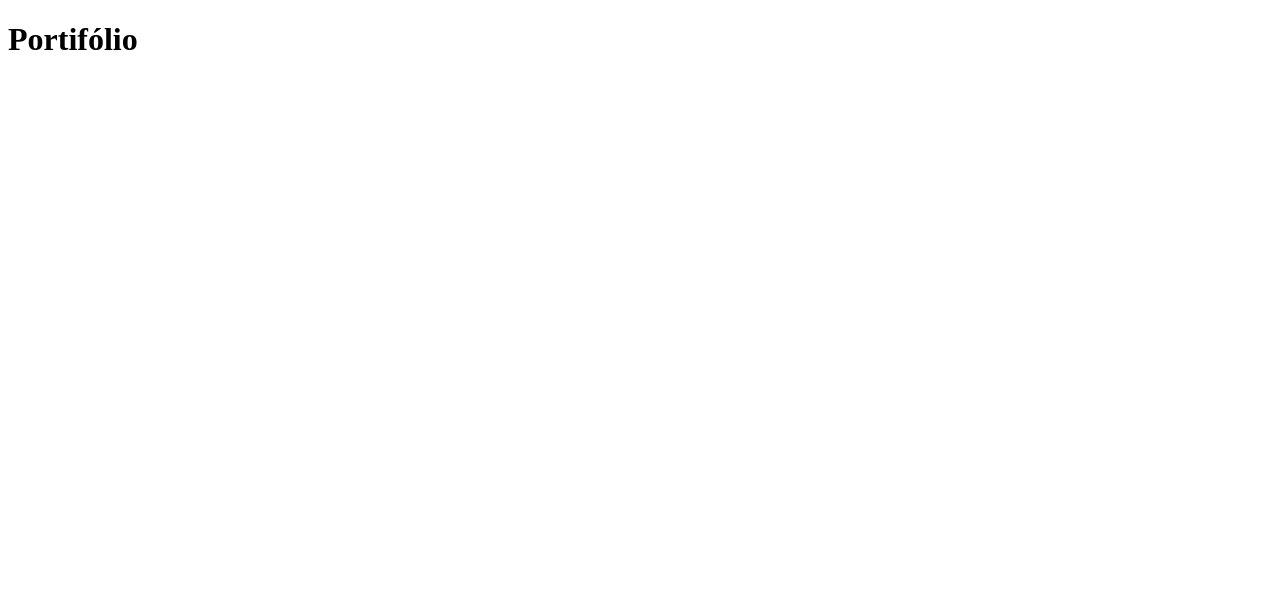
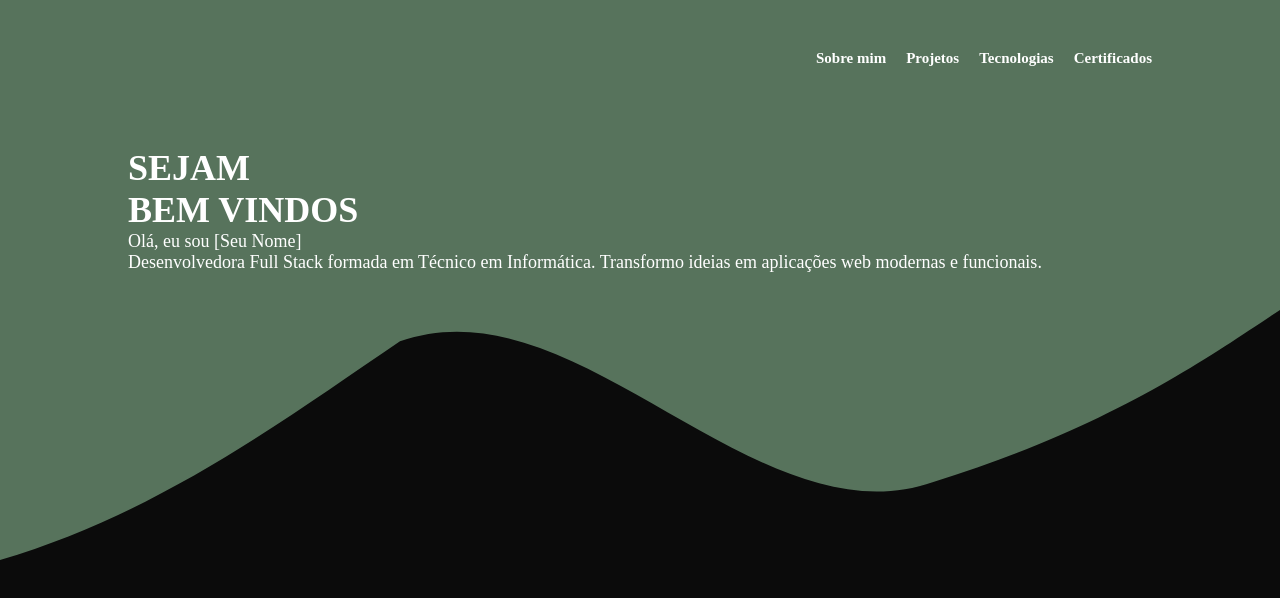
Before and after one commit to Mavi23y/Portifolio, a React (Vite) app in the folder portifolio/: page / in a window 1280 px wide. Shown: the top 598 px of the page. Built offline with nearby package versions, Linux system fonts and the light colour scheme.

Commit message:
01_07_26 header

```diff
--- a/portifolio/src/App.css
+++ b/portifolio/src/App.css
@@ -0,0 +1,4 @@
+.cont-app{
+    background-color: #0b0b0b;
+    min-height: 100vh;
+}
--- a/portifolio/src/App.jsx
+++ b/portifolio/src/App.jsx
@@ -1,10 +1,19 @@
 import './App.css'
+import Header from './components/Header'
 
 function App() {
 
   return (
-    <div className="App">
-      <h1>Portifólio</h1>
+    <div className="cont-app">
+      <Header />
+
+
+
+
+
+
+
+
     </div>
   )
 }
--- /dev/null
+++ b/portifolio/src/components/Header.css
@@ -0,0 +1,34 @@
+.header-wave {
+  position: relative;
+  min-height: 70vh;
+  background: #57735C;
+  padding: 40px 10%;
+  overflow: hidden;
+}
+
+.navBar {
+  display: flex;
+  justify-content: flex-end;
+  padding: 10px 0;
+  color: white;
+  font-size: 10px;
+  gap: 20px;
+}
+
+
+.header-content {
+  position: relative;
+  z-index: 2;
+  color: white;
+  margin-top: 70px;
+  font-size: 18px;
+}
+
+.wave-svg {
+  position: absolute;
+  bottom: 0;
+  left: 0;
+  width: 100%;
+  height: 250px;
+  z-index: 1;
+}
--- /dev/null
+++ b/portifolio/src/components/Header.jsx
@@ -0,0 +1,53 @@
+import './Header.css';
+
+export default function Header() {
+  return (
+    <header className="header-wave">
+
+      <div className="navBar">
+       <section id="sobre">
+        <h2>Sobre mim</h2>
+      </section>
+
+      <section id="projetos">
+        <h2>Projetos</h2>
+      </section>
+
+      <section id="tecnologias">
+        <h2>Tecnologias</h2>
+      </section>
+
+      <section id="certificados">
+        <h2>Certificados</h2>
+      </section>
+      </div>
+
+
+      <div className="header-content">
+        <h1 className="title-sejam">SEJAM</h1>
+        <h1 className="title-bem-vindos">BEM VINDOS</h1>
+        <p className="subtitle">Olá, eu sou [Seu Nome]</p>
+        <p className="description">
+          Desenvolvedora Full Stack formada em Técnico em Informática.
+          Transformo ideias em aplicações web modernas e funcionais.
+        </p>
+      </div>
+
+      <svg
+        className="wave-svg"
+        viewBox="0 0 1440 320"
+        preserveAspectRatio="none"
+      >
+       <path
+  fill="#0b0b0b"
+  d="M0,320
+     C180,260 320,140 450,40
+     C650,-40 850,300 1050,220
+     C1250,150 1360,60 1440,0
+     L1440,320
+     Z"
+/>
+      </svg>
+    </header>
+  );
+}
--- a/portifolio/src/index.css
+++ b/portifolio/src/index.css
@@ -0,0 +1,9 @@
+*{
+    margin: 0;
+    padding: 0;
+    box-sizing: border-box;
+}
+
+html, body, #root{
+    height: 100vh;
+}
```
